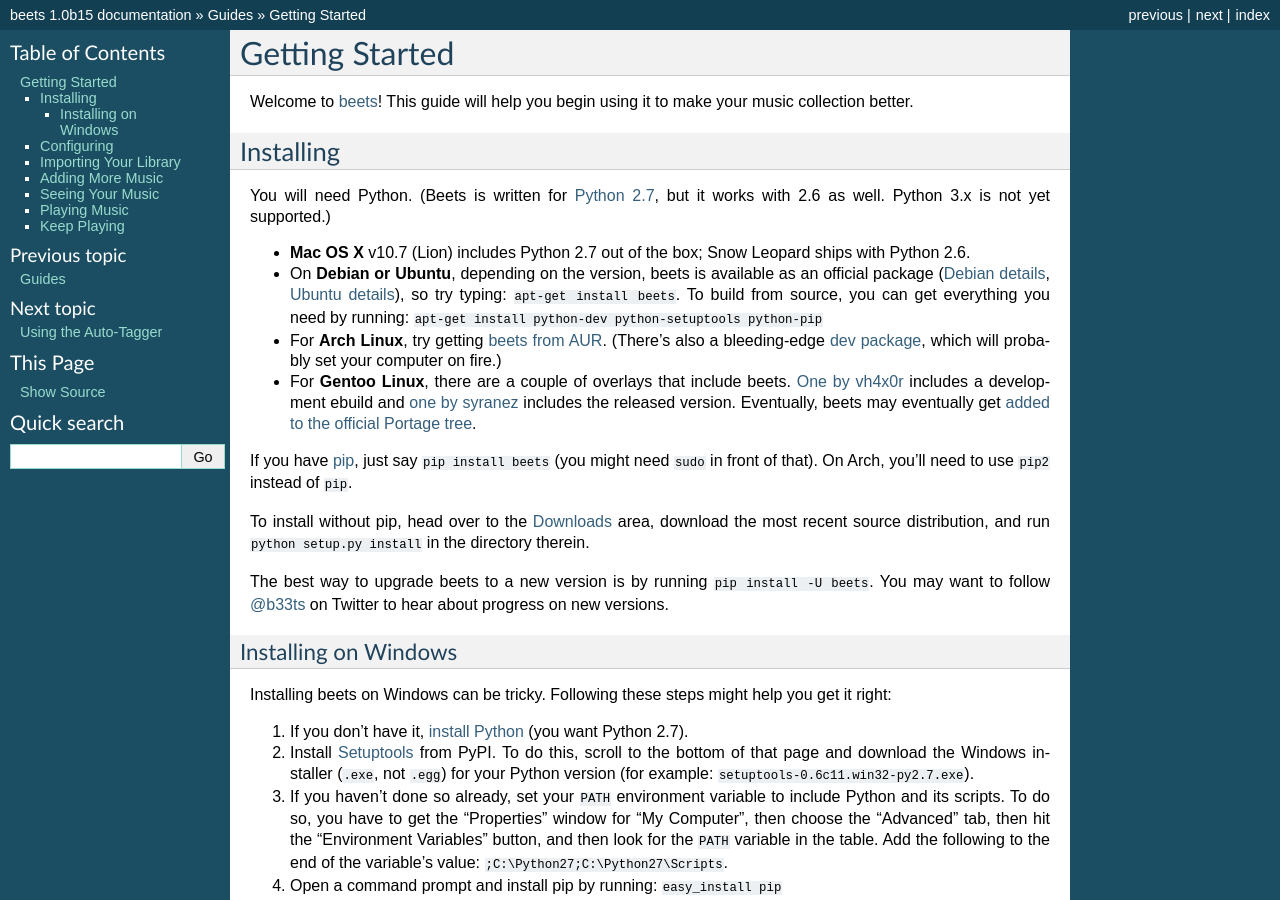
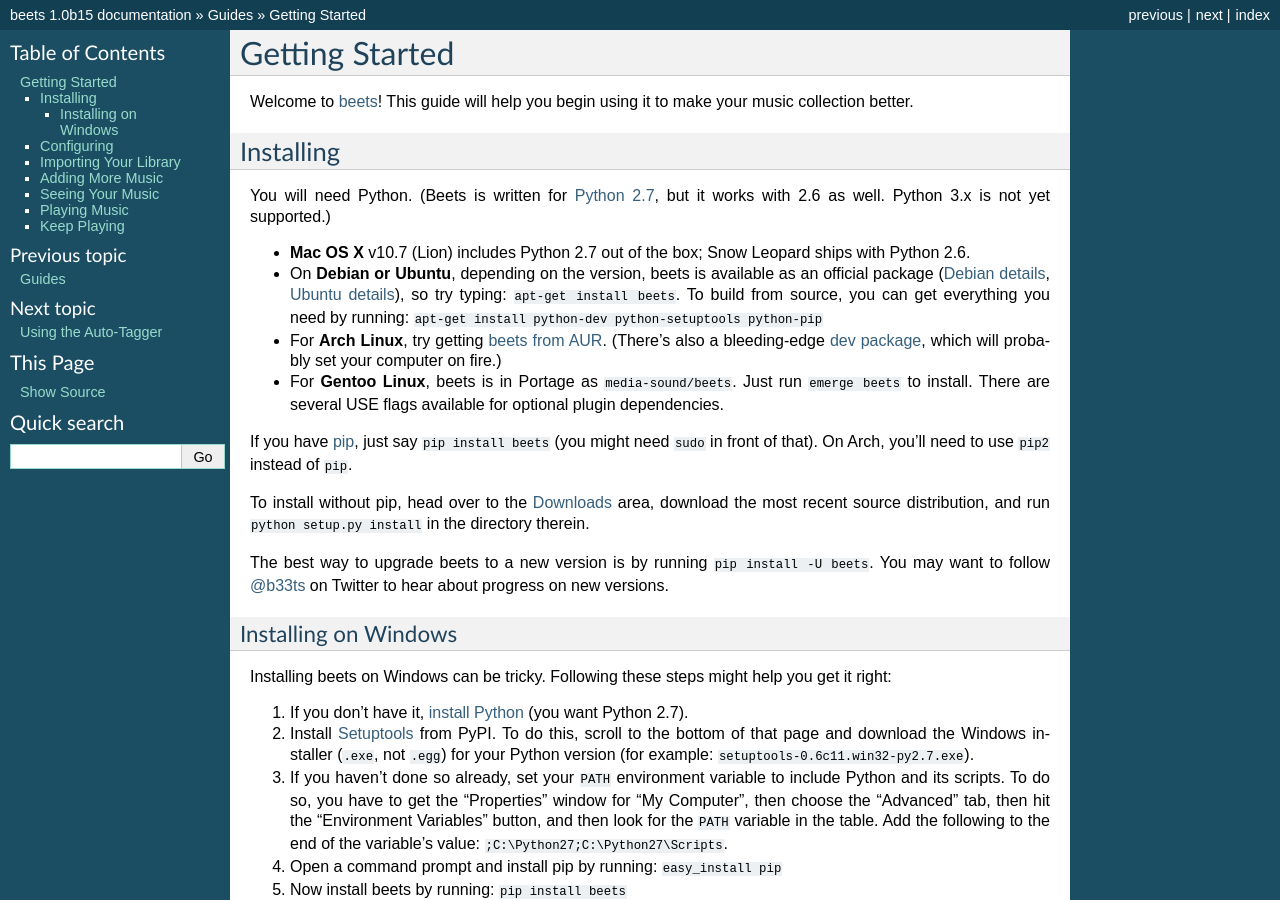
Before and after one commit to google-code-export/beets, a Sphinx documentation site: the page built from docs/guides/main.rst, in a window 1280 px wide and 900 px high. Built offline with Sphinx 7.4.7, drawn with Linux system fonts in a browser that asks for light colours.

Commit message:
beets is now in Gentoo Portage

```diff
--- a/docs/guides/main.rst
+++ b/docs/guides/main.rst
@@ -25,10 +25,9 @@
 * For **Arch Linux**, try getting `beets from AUR`_. (There's also a
   bleeding-edge `dev package`_, which will probably set your computer on fire.)
 
-* For **Gentoo Linux**, there are a couple of overlays that include beets. `One
-  by vh4x0r`_ includes a development ebuild and `one by syranez`_ includes the
-  released version. Eventually, beets may eventually get `added to the official
-  Portage tree`_.
+* For **Gentoo Linux**, beets is in Portage as ``media-sound/beets``. Just run
+  ``emerge beets`` to install. There are several USE flags available for
+  optional plugin dependencies.
 
 .. _beets from AUR: http://aur.archlinux.org/packages.php?ID=39577
 .. _dev package: http://aur.archlinux.org/packages.php?ID=48617
@@ -36,7 +35,6 @@
 .. _Ubuntu details: https://launchpad.net/ubuntu/+source/beets
 .. _One by vh4x0r: https://github.com/vh4x0r/apokolips
 .. _one by syranez: https://github.com/syranez/gentoo
-.. _added to the official portage tree: http://www.gentoo.org/doc/en/ebuild-submit.xml
 
 If you have `pip`_, just say ``pip install beets`` (you might need ``sudo`` in
 front of that). On Arch, you'll need to use ``pip2`` instead of ``pip``.
```
